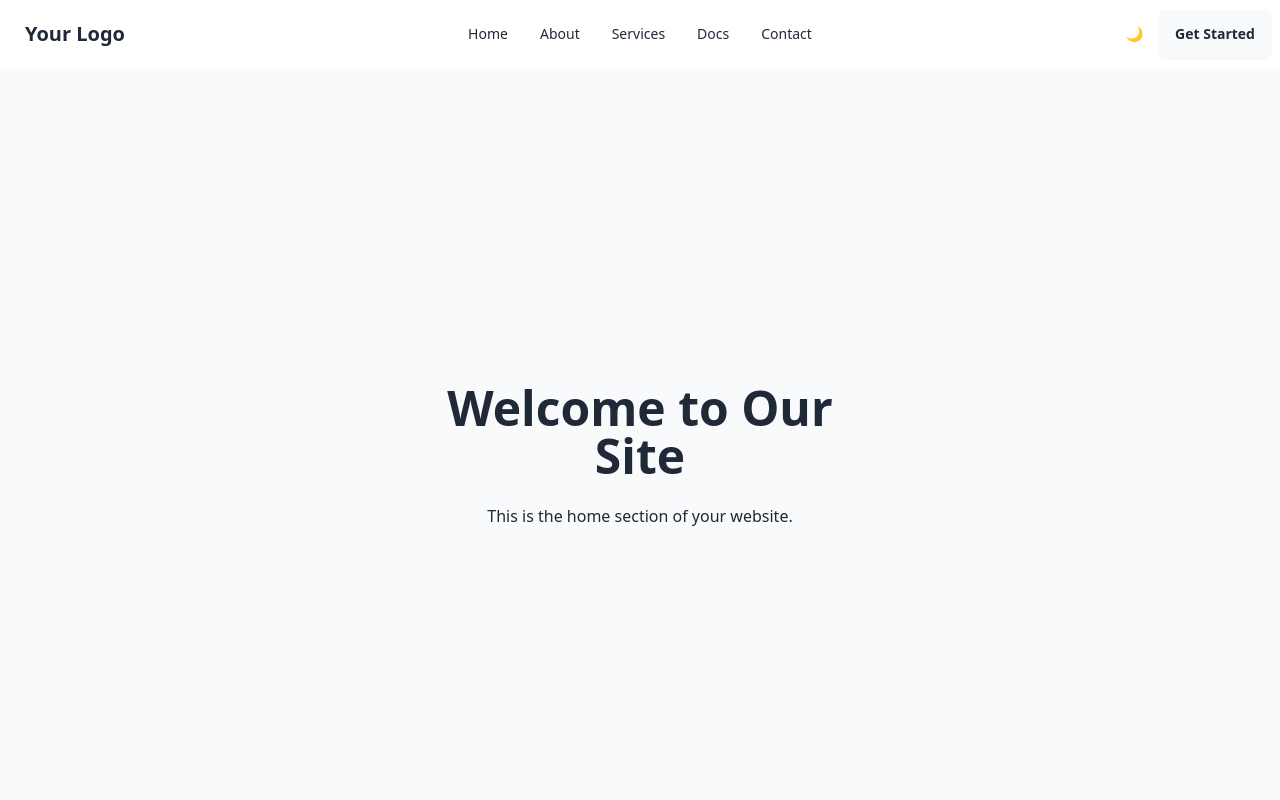
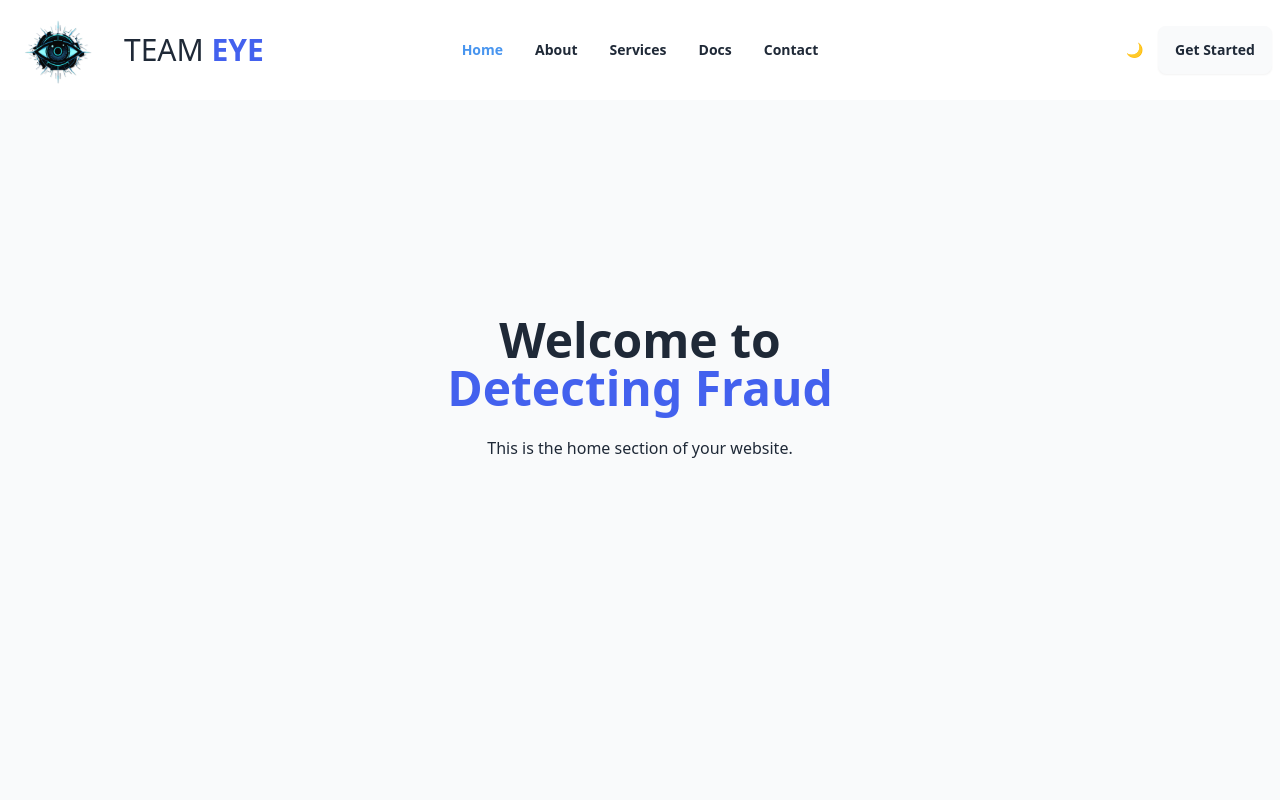
Before and after one commit to Gemii-Team/NITMX-POC, a Next.js app in the folder frontend/poc-app/: page / in a window 1280 px wide. Shown: the top 800 px of the page. Built offline with nearby package versions, Linux system fonts and the light colour scheme.

Commit message:
Custom Navbar

```diff
--- a/frontend/poc-app/app/components/Footer/Footer.tsx
+++ b/frontend/poc-app/app/components/Footer/Footer.tsx
@@ -2,7 +2,7 @@ import React from 'react';
 
 const Footer = () => {
     return (
-        <footer className="footer footer-center p-4 bg-base-300 text-base-content">
+        <footer className="footer footer-center p-4 bg-base-300 text-base-content ">
             <div>
                 <p>Copyright © 2024 - All rights reserved by Your Company Name</p>
             </div>
--- a/frontend/poc-app/app/components/Navbar/Navbar.tsx
+++ b/frontend/poc-app/app/components/Navbar/Navbar.tsx
@@ -1,11 +1,13 @@
 "use client";
 
-import React from 'react';
+import React, { useEffect, useState } from 'react';
 import Link from 'next/link';
 import { useTheme } from '../ThemeProvider';
+import Image from 'next/image';
 
 const Navbar = () => {
     const { theme, toggleTheme } = useTheme();
+    const [activeSection, setActiveSection] = useState<string | null>(null);
 
     const scrollToSection = (id: string) => {
         const element = document.getElementById(id);
@@ -14,20 +16,70 @@ const Navbar = () => {
         }
     };
 
+    useEffect(() => {
+        const handleScroll = () => {
+            const sections = document.querySelectorAll("section");
+            const scrollPosition = window.scrollY;
+
+            sections.forEach((sec) => {
+                const offsetTop = sec.offsetTop - 1;
+                const height = sec.offsetHeight;
+                const id = sec.getAttribute("id");
+
+
+                if (scrollPosition >= offsetTop && scrollPosition < offsetTop + height) {
+                    setActiveSection(id);
+                }
+            });
+        };
+
+        window.addEventListener('scroll', handleScroll);
+        return () => {
+            window.removeEventListener('scroll', handleScroll);
+        };
+    }, []);
+
     return (
-        <nav className="navbar bg-base-100">
+        <nav className="navbar bg-base-100 fixed top-0 w-full z-10">
             <div className="navbar-start">
-                <Link href="/" className="btn btn-ghost normal-case text-xl">
-                    Your Logo
+                <Link href="/" className="flex items-center justify-between space-x-4 text-3xl normal-case">
+                    <Image
+                        src="/images/eye.png"
+                        width={100}
+                        height={100}
+                        alt="logo"
+                        priority
+                    />
+                    <span>TEAM <strong className="text-primary">EYE</strong></span>
                 </Link>
             </div>
             <div className="navbar-center hidden lg:flex">
                 <ul className="menu menu-horizontal px-1">
-                    <li><button onClick={() => scrollToSection('home')}>Home</button></li>
-                    <li><button onClick={() => scrollToSection('about')}>About</button></li>
-                    <li><button onClick={() => scrollToSection('services')}>Services</button></li>
-                    <li><button onClick={() => scrollToSection('home')}>Docs</button></li>
-                    <li><button onClick={() => scrollToSection('contact')}>Contact</button></li>
+                    <li>
+                        <button onClick={() => { scrollToSection('home'); setActiveSection('home'); }}>
+                            <strong className={activeSection === 'home' ? 'text-accent' : 'text-base-content'}>Home</strong>
+                        </button>
+                    </li>
+                    <li>
+                        <button onClick={() => { scrollToSection('about'); setActiveSection('about'); }}>
+                            <strong className={activeSection === 'about' ? 'text-accent' : 'text-base-content'}>About</strong>
+                        </button>
+                    </li>
+                    <li>
+                        <button onClick={() => { scrollToSection('services'); setActiveSection('services'); }}>
+                            <strong className={activeSection === 'services' ? 'text-accent' : 'text-base-content'}>Services</strong>
+                        </button>
+                    </li>
+                    <li>
+                        <button onClick={() => { scrollToSection('docs'); setActiveSection('docs'); }}>
+                            <strong className={activeSection === 'docs' ? 'text-accent' : 'text-base-content'}>Docs</strong>
+                        </button>
+                    </li>
+                    <li>
+                        <button onClick={() => { scrollToSection('contact'); setActiveSection('contact'); }}>
+                            <strong className={activeSection === 'contact' ? 'text-accent' : 'text-base-content'}>Contact</strong>
+                        </button>
+                    </li>
                 </ul>
             </div>
             <div className="navbar-end">
--- a/frontend/poc-app/app/page.tsx
+++ b/frontend/poc-app/app/page.tsx
@@ -7,7 +7,7 @@ export default function Home() {
       <section id="home" className="hero min-h-screen bg-base-200">
         <div className="hero-content text-center">
           <div className="max-w-md">
-            <h1 className="text-5xl font-bold">Welcome to Our Site</h1>
+            <h1 className="text-5xl font-bold">Welcome to <span className="text-primary">Detecting Fraud</span></h1>
             <p className="py-6">This is the home section of your website.</p>
           </div>
         </div>
```
Also changed, not shown: frontend/poc-app/public/images/eye.png (added).
